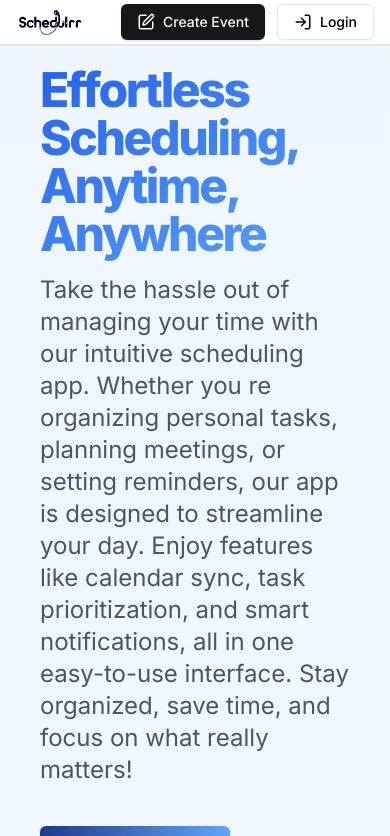
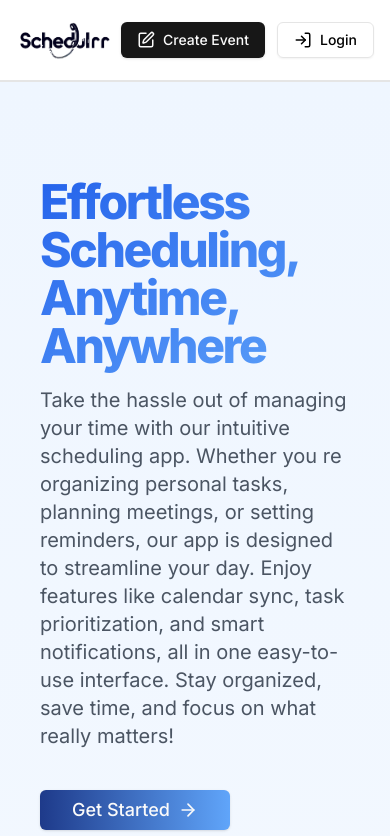
Before and after one commit to Keyan-dev/schedular, a Next.js app: page / in a window 390 px wide. Shown: the top 836 px of the page. Built offline with nearby package versions, Linux system fonts and the light colour scheme; no server answers.

Commit message:
mobile responsive changes

```diff
--- a/app/page.tsx
+++ b/app/page.tsx
@@ -43,10 +43,10 @@ const howItWorks = [
 export default function Home() {
   return (
     <main className="md:p-5">
-        <div className="flex flex-col lg:flex-row items-center justify-between gap-12 mb-20 px-10 py-5">
+        <div className="flex flex-col lg:flex-row items-center justify-between gap-12 md:mb-20 px-10 md:py-2 py-24">
           <div className="lg:w-1/2">
             <h1 className="text-5xl font-extrabold pb-6 gradient-title">Effortless Scheduling, Anytime, Anywhere</h1>
-            <p className="text-2xl mb-10 text-gray-600">Take the hassle out of managing your time with our intuitive scheduling app. Whether you re organizing personal tasks, planning meetings, or setting reminders, our app is designed to streamline your day. Enjoy features like calendar sync, task prioritization, and smart notifications, all in one easy-to-use interface. Stay organized, save time, and focus on what really matters!</p>
+            <p className="text-xl mb-10 text-gray-600">Take the hassle out of managing your time with our intuitive scheduling app. Whether you re organizing personal tasks, planning meetings, or setting reminders, our app is designed to streamline your day. Enjoy features like calendar sync, task prioritization, and smart notifications, all in one easy-to-use interface. Stay organized, save time, and focus on what really matters!</p>
             <Link href="/dashboard">
               <Button size="lg" className="bg-gradient-to-r from-blue-900 to-blue-400 text-lg flex gap-2">Get Started <ArrowRight className="m1-2 h-5 w-5"/></Button>
             </Link>
--- a/components/Header.tsx
+++ b/components/Header.tsx
@@ -6,9 +6,9 @@ import { SignedIn, SignedOut, SignInButton } from "@clerk/nextjs";
 import UserMenu from "./UserMenu";
 const Header = () => {
     return (
-        <nav className="mx-auto py-1 px-4 flex justify-between items-center shadow-md border-b-2">
+        <nav className="mx-auto md:py-1 py-5 px-4 flex justify-between items-center shadow-md border-b-2">
             <Link href={"/"} className="flex items-center">
-                <Image alt="logo" src={'/logo.png'} width={80} height={30} className="md:h-16 w-auto h-7" />
+                <Image alt="logo" src={'/logo.png'} width={80} height={30} className="md:h-16 w-auto h-10" />
             </Link>
             <div className="flex items-center gap-3">
                 <Link href={"/events?create=true"}>
```
